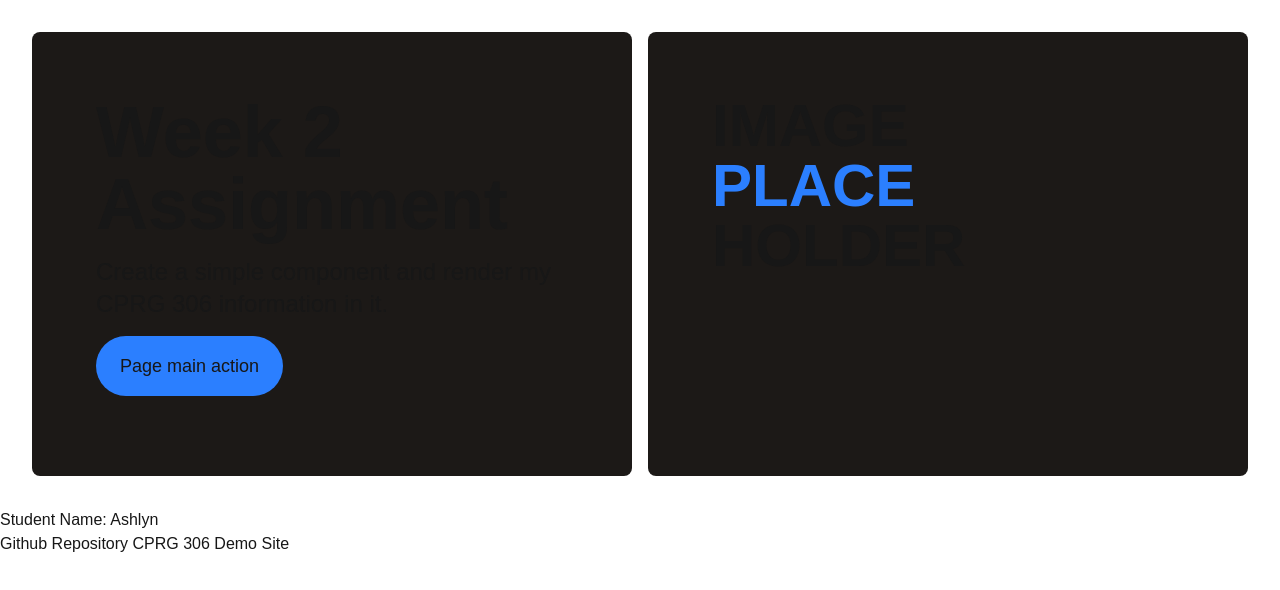
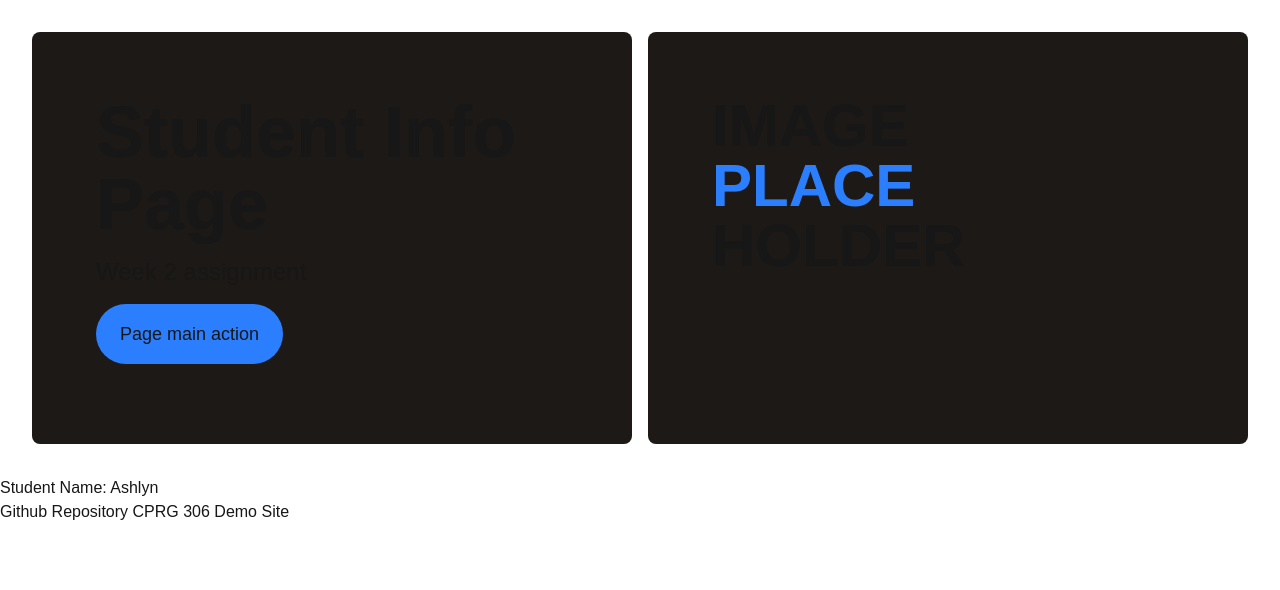
Before and after one commit to louielynmata/cprg-306-demo-site, a Next.js app: page /week-2 in a window 1280 px wide. Shown: the top 590 px of the page. Built offline with nearby package versions, Linux system fonts and the light colour scheme.

Commit message:
made PageHeader dynamic for textbox

```diff
--- a/app/components/PageHeader.js
+++ b/app/components/PageHeader.js
@@ -5,15 +5,17 @@ function TextBoxButton() {
     </button>
   );
 }
-function TextBox() {
+
+function TextBox({
+  title = "Weekly Assignment",
+  description = "focus for the week",
+}) {
   return (
     <div className="p-10 md:p-12 lg:p-16 flex flex-col container max-w-xl xl:max-w-2xl bg-stone-900 rounded-lg">
       <h1 className="mb-2 lg:mb-4 text-5xl lg:text-6xl xl:text-7xl font-semibold lg:font-bold">
-        Week 2 Assignment
+        {title}
       </h1>
-      <p className="text-xl lg:text-2xl">
-        Create a simple component and render my CPRG 306 information in it.
-      </p>
+      <p className="text-xl lg:text-2xl">{description}</p>
       <TextBoxButton />
     </div>
   );
@@ -34,7 +36,7 @@ function ImagePlaceHolder() {
 export default function PageHeader({ title, description }) {
   return (
     <header className="flex flex-col lg:flex-row gap-2 justify-center lg:gap-4 p-2 lg:p-8">
-      <TextBox />
+      <TextBox title={title} description={description} />
       <ImagePlaceHolder />
     </header>
   );
--- a/app/week-2/page.js
+++ b/app/week-2/page.js
@@ -1,15 +1,20 @@
 import PageHeader from "../components/PageHeader";
-import StudentInfoSection from "./StudentInfoSection";
+import StudentInfoSection from "./student-info";
 
 const studentInfo = {
   name: "Ashlyn",
   repoLink: "https://github.com/ashx3s/cprg-306-demo-site",
   repoLinkText: "CPRG 306 Demo Site",
 };
+const pageHeader = {
+  title: "Student Info Page",
+  description: "Week 2 assignment",
+};
 export default function Page() {
   return (
     <main className="">
-      <PageHeader />
+      {/* Pass header props to page header component */}
+      <PageHeader {...pageHeader} />
       <StudentInfoSection {...studentInfo} />
     </main>
   );
```
Also changed, not shown: app/week-2/student-info.js (renamed from app/week-2/StudentInfoSection.js).
